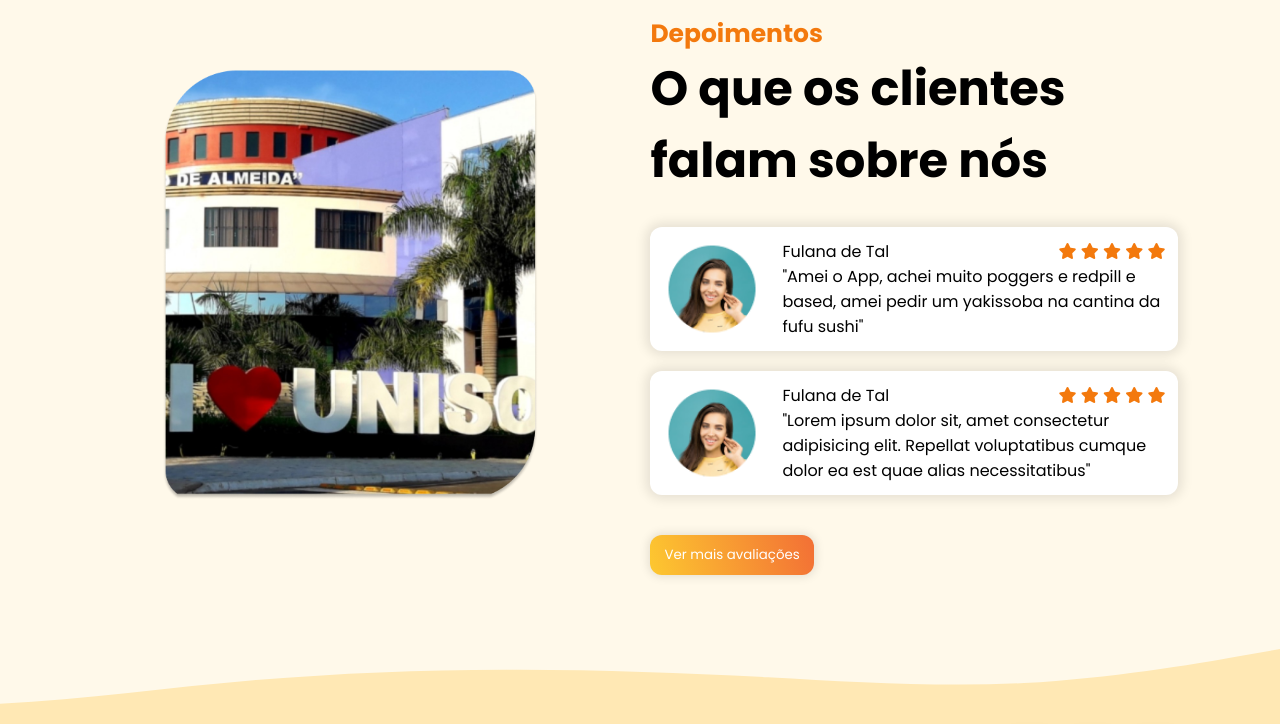
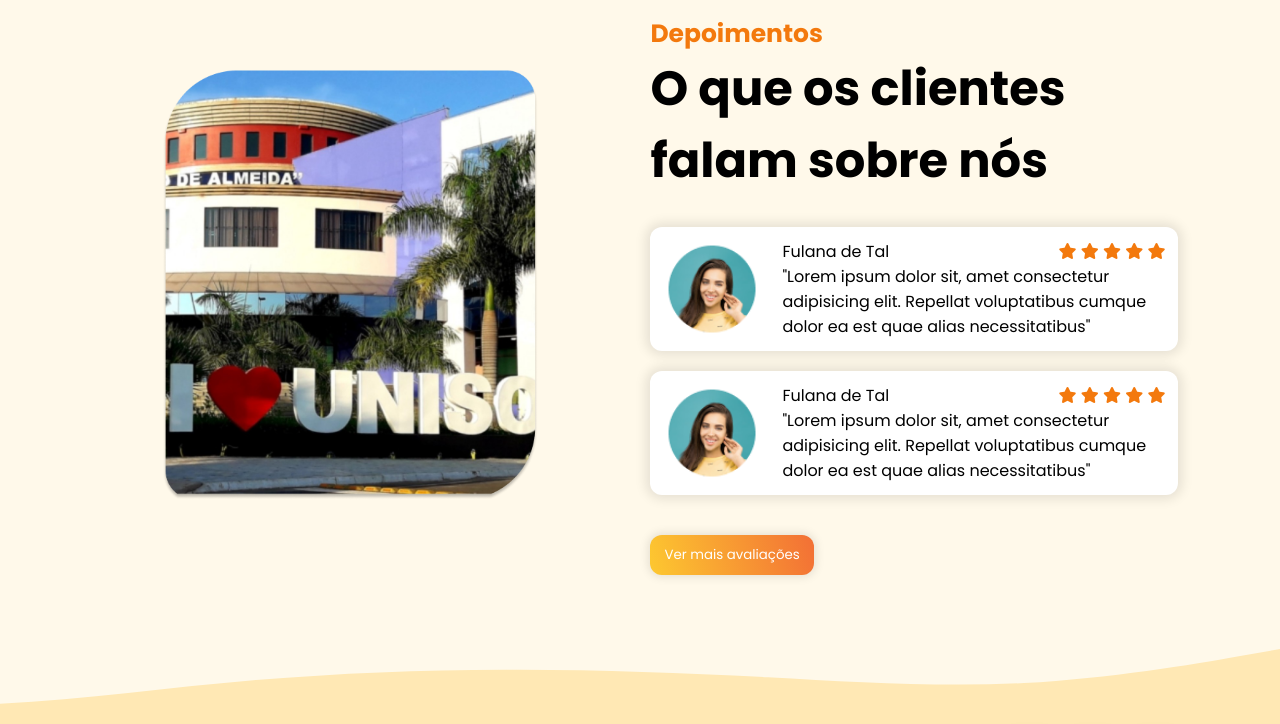
Before and after one commit to 0Naclara/Uniso-Eats, a plain HTML site: page index.html in a window 1280 px wide. Shown: the part 1693-2417 px from the top of the page. Drawn offline with nearby package versions, Linux system fonts and the light colour scheme.

Commit message:
Update index.html
mudança dos textos

```diff
--- a/index.html
+++ b/index.html
@@ -247,7 +247,8 @@
                                 </span>
                             </p>
                             <p>
-                                "Amei o App, achei muito poggers e redpill e based, amei pedir um yakissoba na cantina da fufu sushi"
+                                "Lorem ipsum dolor sit, amet consectetur adipisicing elit.
+                                Repellat voluptatibus cumque dolor ea est quae alias necessitatibus"
                             </p>
                         </div>
                     </div>
```
